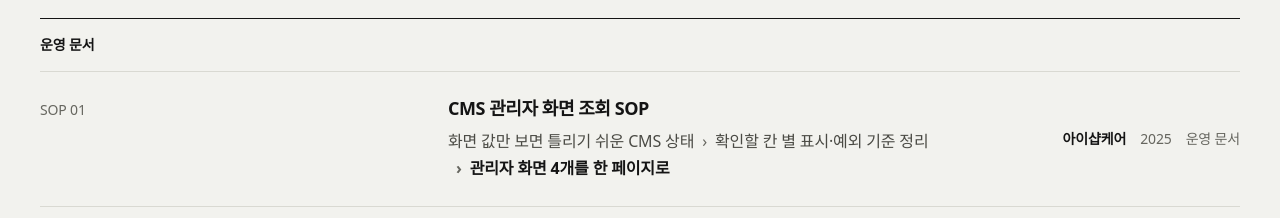
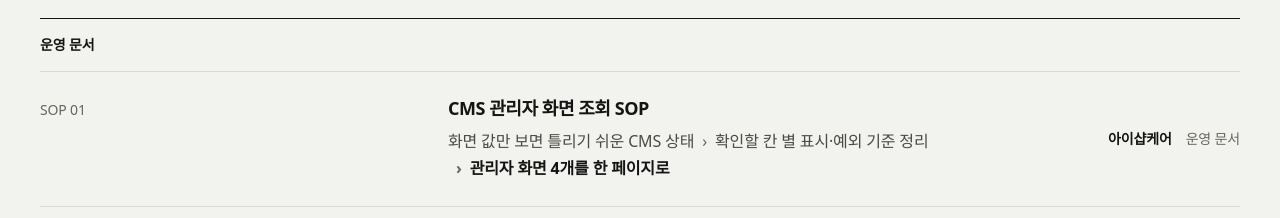
Before and after one commit to yeseul3538/yeseul-portfolio, a plain HTML site: page index.html in a window 1280 px wide. Shown: the part 5440-5658 px from the top of the page. Drawn offline with Linux system fonts and the light colour scheme; a web font is replaced by a local one.

Commit message:
Update index.html

```diff
--- a/index.html
+++ b/index.html
@@ -733,7 +733,7 @@
           <h3>CMS 관리자 화면 조회 SOP</h3>
           <p class="work-sub">처음 보는 사람도 같은 칸을 보고 같은 판단을 하도록 만든 한 페이지짜리 조회 매뉴얼</p>
           <p class="work-pal"><span>화면 값만 보면 틀리기 쉬운 CMS 상태</span><span>확인할 칸 별 표시·예외 기준 정리</span><span>관리자 화면 4개를 한 페이지로</span></p>
-          <span class="work-meta parts"><span>아이샵케어</span><span>2025</span><span>운영 문서</span></span>
+          <span class="work-meta parts"><span>아이샵케어</span><span>운영 문서</span></span>
         </div>
         <div class="work-detail" hidden>
           <div class="d-pair">
```
